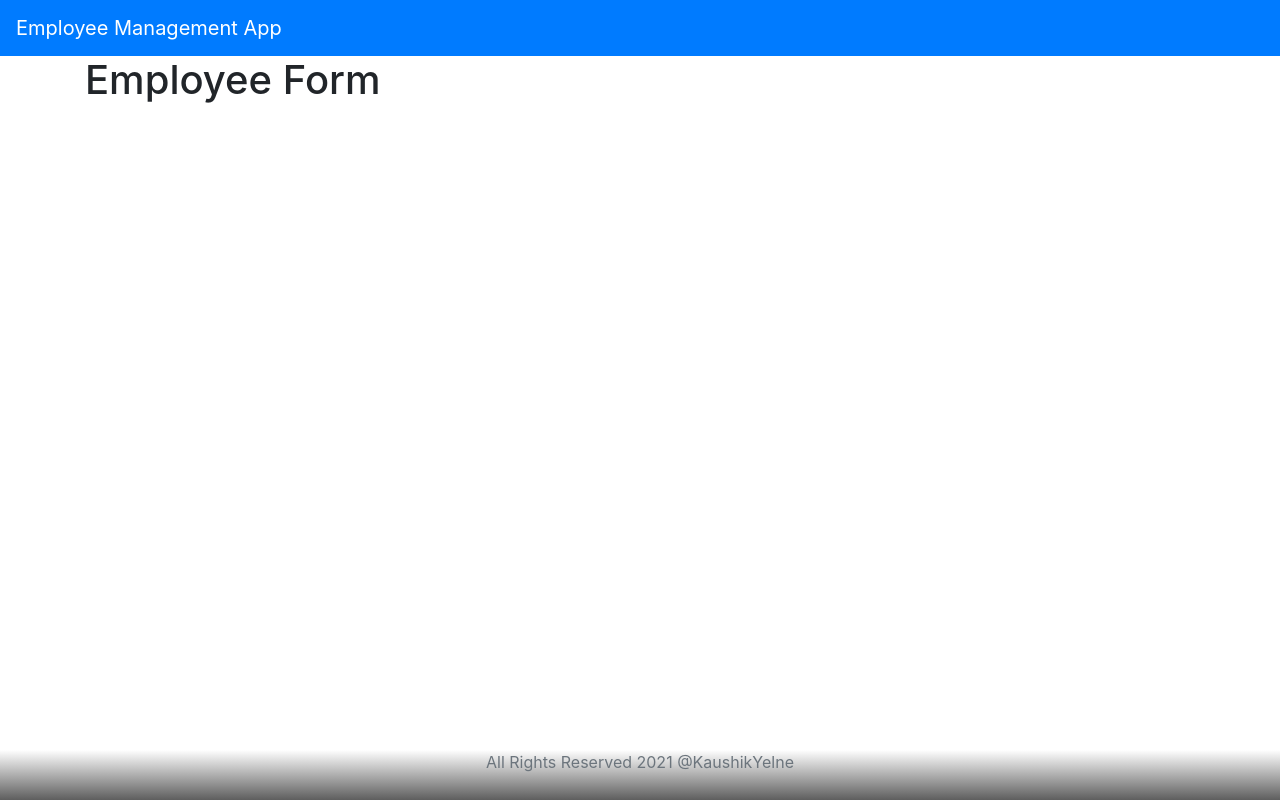
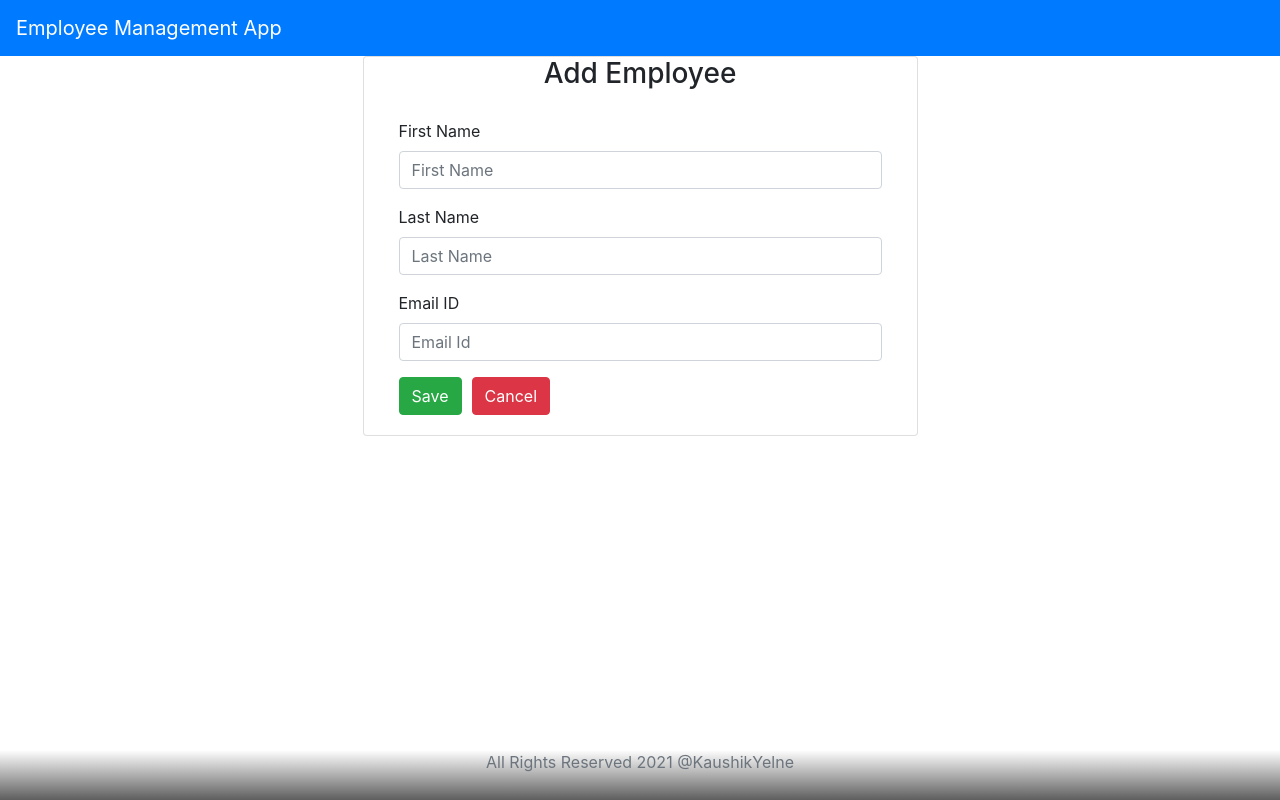
Before and after one commit to kaushikyelne/react-spring-crud, a React (Create React App) app: page / in a window 1280 px wide. Both pictures are taken after a click on the button "Add Employee". Built offline with nearby package versions, Linux system fonts and the light colour scheme; no server answers.

Commit message:
React Add Employee form handling

```diff
--- a/src/components/CreateEmployeeComponent.jsx
+++ b/src/components/CreateEmployeeComponent.jsx
@@ -1,9 +1,80 @@
-import React,{useState,useEffect} from 'react'
+import React,{useState,useEffect,useCallback} from 'react'
 
-const CreateEmployeeComponent = () =>{
+const CreateEmployeeComponent = (props) =>{
+
+    const [firstName,setfirstName] = useState("");
+    const [lastName,setlastName] = useState("");
+    const [emailId,setemailId] = useState("");
+
+    const changeFirstNameHandler = useCallback(
+        (event) => {
+            setfirstName(event.target.value)
+        },[],
+    );
+    const changeLastNameHandler = useCallback(
+        (event) => {
+            setlastName(event.target.value)
+        },[],
+    );
+    const changeEmailIdHandler = useCallback(
+        (event) => {
+            setemailId(event.target.value)
+        },[],
+    );
+    const saveEmployee = useCallback(
+        (e) => {
+            e.preventDefault();
+            let employee = {firstName: firstName,lastName:lastName,emailId:emailId};
+            console.log('employee =>' + JSON.stringify(employee));
+        },[],
+    );
+    const cancelEmployee = useCallback(
+        () => {
+            props.history.push('/employees');
+        },[],
+    );
+
     return(
         <React.Fragment>
-            <h1> Employee Form</h1>
+            <div className="container">
+                <div className ="row">
+                    <div className="card col-md-6 offset-md-3 offset-md-3">
+                        <h3 className="text-center">Add Employee</h3>
+                            <div className ="card-body">
+                                <form>
+                                    <div className="form-group">
+
+                                        <label> First Name </label>
+                                        <input placeholder="First Name" name="firstName" className="form-control"
+                                            value={firstName} onChange={changeFirstNameHandler}/>
+
+
+                                    </div>
+                                    <div className="form-group">
+
+                                        <label> Last Name </label>
+                                        <input placeholder="Last Name" name="lastName" className="form-control"
+                                            value={lastName} onChange={changeLastNameHandler}/>
+
+
+                                    </div>
+                                    <div className="form-group">
+
+                                        <label> Email ID</label>
+                                        <input placeholder="Email Id" name="emailId" className="form-control"
+                                            value={emailId} onChange={changeEmailIdHandler}/>
+
+
+                                    </div>
+                                    <button className="btn btn-success" onClick={saveEmployee}>Save</button>
+                                    <button className="btn btn-danger" onClick={cancelEmployee} style={{marginLeft:"10px"}}>Cancel</button>
+
+                                </form>
+                            </div>
+
+                    </div>
+                </div>
+            </div>
         </React.Fragment>
     )
 }
--- a/src/components/ListEmployeeComponent.jsx
+++ b/src/components/ListEmployeeComponent.jsx
@@ -27,7 +27,7 @@ const ListEmployeeComponent = (props) => {
         <React.Fragment>
             <h2 className="text-center">Employee List</h2>
             <div className="row">
-                <button className="btn btn-primary" onClick={addEmployee}>Add Employee</button>
+                <button className="btn btn-primary" onClick={addEmployee} style={{marginBottom:"10px"}}>Add Employee</button>
                 <span></span><br/>
                 </div>
             <div className="row">
```
